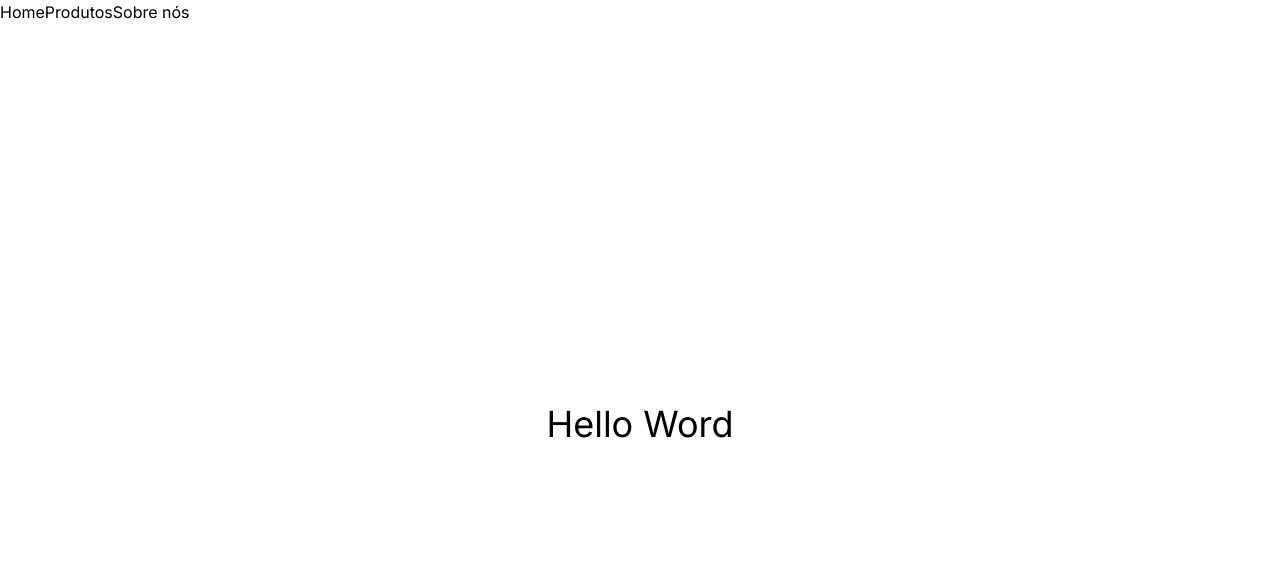
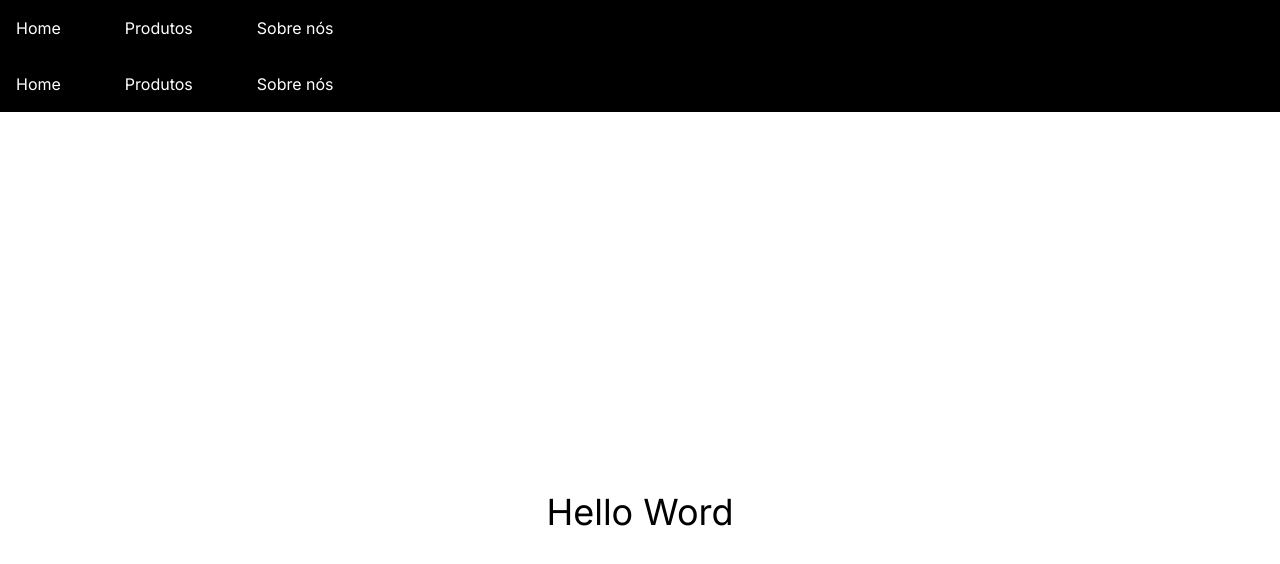
Before and after one commit to JeanCandido/next-curso, a Next.js app in the folder 1-hello-world/: page / in a window 1280 px wide. Shown: the top 564 px of the page. Built offline with nearby package versions, Linux system fonts and the light colour scheme.

Commit message:
Update layout.js

```diff
--- a/1-hello-world/src/app/layout.js
+++ b/1-hello-world/src/app/layout.js
@@ -18,7 +18,13 @@ export default function RootLayout({ children }) {
       </head>
       <body className={inter.className}>
         <NavBar/>
-
+        <ul className="bg-black text-white flex gap-6 p-2">
+          <Link href="/" className=" hover:bg-slate-800 p-2 rounded">Home</Link>
+          <br/>
+          <Link href="/products" className=" hover:bg-slate-800 p-2 rounded">Produtos</Link>
+          <br/>
+          <Link href="/about" className=" hover:bg-slate-800 p-2 rounded">Sobre nós</Link>
+        </ul>
         {children}
       </body>
     </html>
```
